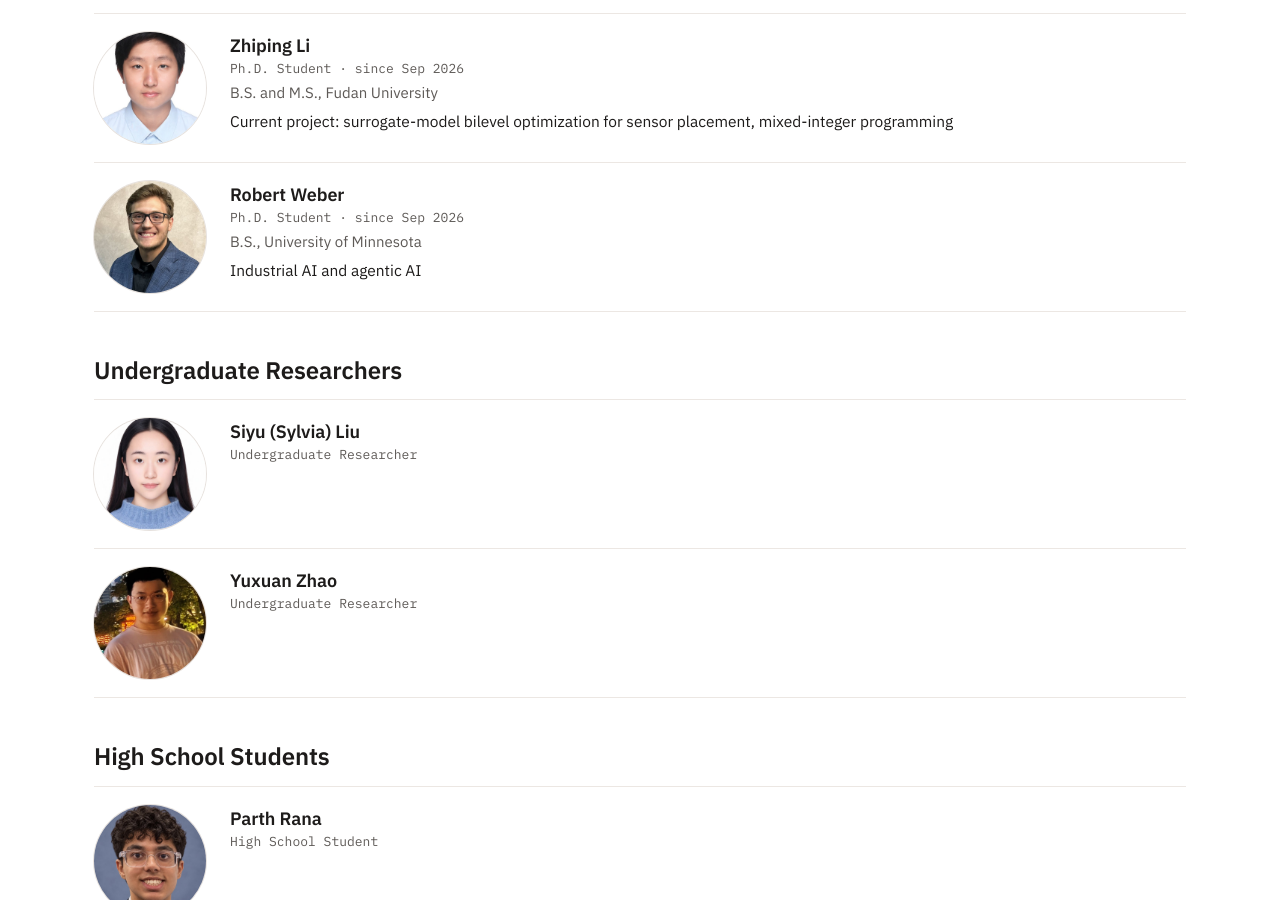
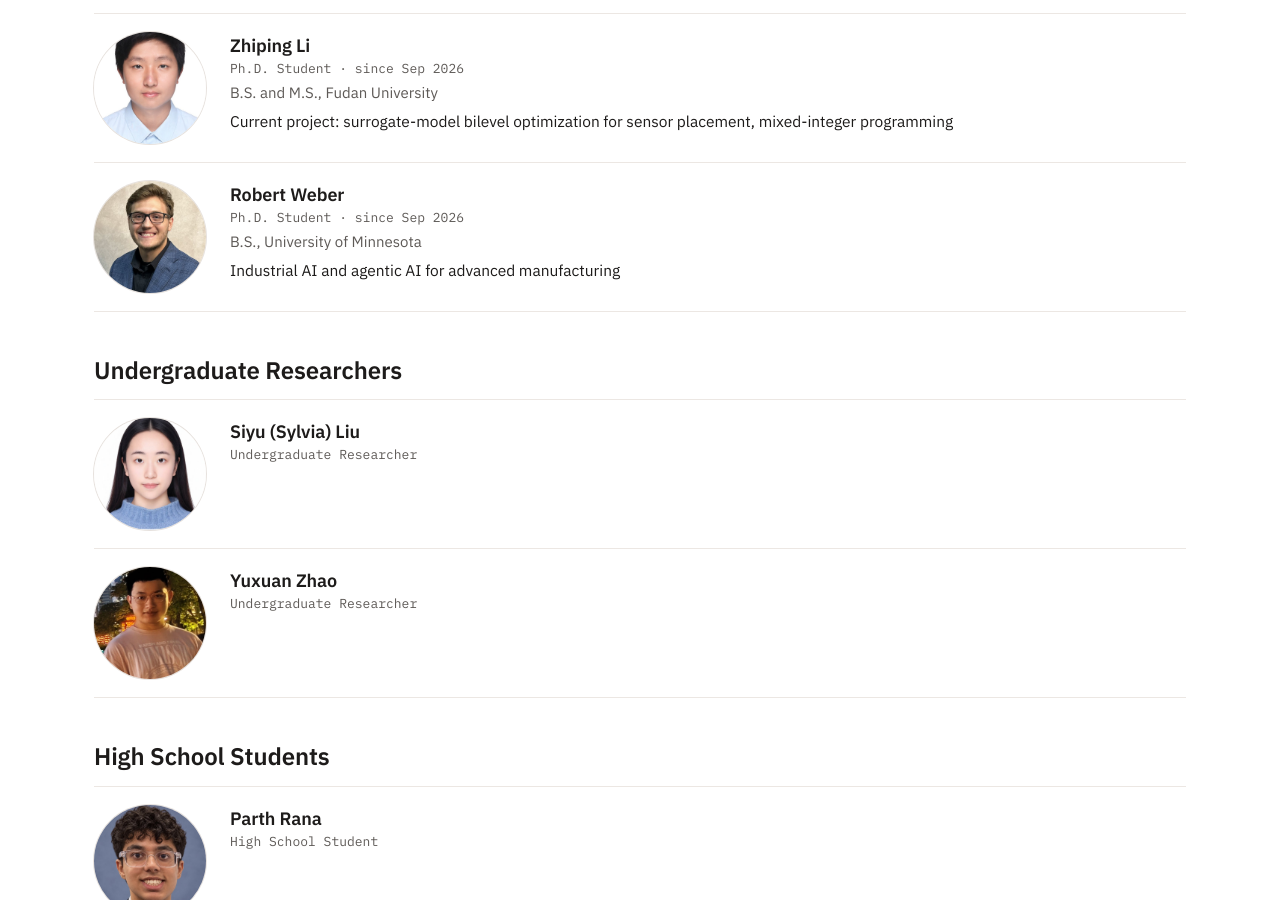
Before and after one commit to Mou-group-UMN/mou-group-umn.github.io, a Jekyll site: the page built from people.html, in a window 1280 px wide and 900 px high, scrolled down 1391 px. Built offline with Jekyll 4.4.1, drawn with Linux system fonts in a browser that asks for light colours.

Commit message:
People: Robert Weber works on industrial AI and agentic AI for advanced manufacturing
Co-Authored-By: Claude Opus 5.5 <noreply@anthropic.com>
Claude-Session: https://claude.ai/code/session_01XBj4b1asWe9EJC5WfSpYSG

```diff
--- a/_data/people.yml
+++ b/_data/people.yml
@@ -25,7 +25,7 @@ phd:   # most senior first (start date), as Sean ordered them on 2026-10-01
   - {name: Zewei Deng, role: Ph.D. Student, since: Sep 2025, photo: zewei-deng.jpg, cadv: Co-advised with Prof. Liyan Xie, edu: ["B.S., University of Illinois Urbana-Champaign", "M.S., University of Chicago"], research: Large language models}
   - {name: Chang He, role: Ph.D. Student, since: Sep 2026, photo: chang-he.jpg, cadv: Advised by Prof. Shuzhong Zhang, research: Collaborating with us on large-scale optimization for physics-informed machine learning and related problems}
   - {name: Zhiping Li, role: Ph.D. Student, since: Sep 2026, photo: zhiping-li.jpg, edu: ["B.S. and M.S., Fudan University"], research: "Current project: surrogate-model bilevel optimization for sensor placement, mixed-integer programming"}
-  - {name: Robert Weber, role: Ph.D. Student, since: Sep 2026, photo: robert-weber.jpg, edu: ["B.S., University of Minnesota"], research: Industrial AI and agentic AI}
+  - {name: Robert Weber, role: Ph.D. Student, since: Sep 2026, photo: robert-weber.jpg, edu: ["B.S., University of Minnesota"], research: Industrial AI and agentic AI for advanced manufacturing}
 masters: []
 undergrads:
   - {name: Siyu (Sylvia) Liu, role: Undergraduate Researcher, photo: siyu-liu.jpg}
```
